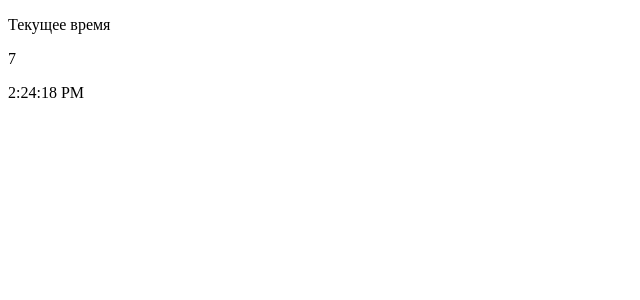
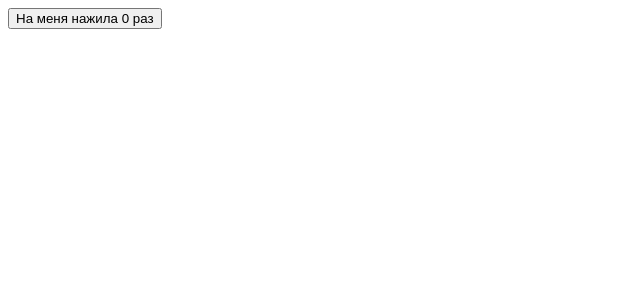
Before and after one commit to EvgenPrushk/ReactLessons, a React (Create React App) app in the folder react-tutorial/: page / in a window 1280 px wide. Shown: the top 300 px of the page, without its empty margins (0-640 px from the left). Built offline with nearby package versions, Linux system fonts and the light colour scheme.

Commit message:
feat: add lesson8

```diff
--- a/react-tutorial/src/App.js
+++ b/react-tutorial/src/App.js
@@ -1,45 +1,68 @@
 import React from "react";
 
 class App extends React.Component {
-  // осуществляется монтирование
   constructor(props) {
     super(props);
 
-    this.intervalFlag = null;
-
     this.state = {
-      title: "Текущее время",
-      date: new Date(),
       counter: 0,
     };
+    // используем привязку контекста
+   this.handlerClick = this.handlerClick.bind(this);
   }
-  // происходит состояние монтирования
-  componentDidMount() {
-    this.intervalFlag = setInterval(() => {
-      this.setState((state, props) => ({
-        date: new Date(),
-        counter: state.counter + 1,
-      }));
-    }, 1000);
-  }
-  // происходит состояние обнавления
-  componentDidUpdate() {
-    console.log("componentDidUpdate called");
-  }
-  // происходит состояние размонтирования
-  componentWillUnmount() {
-    clearInterval(this.intervalFlag);
-  }
+  handlerClick () {
+    this.setState({ counter: this.state.counter + 1 });
+  };
+  render() {
 
-  render() {
     return (
-      <div>
-        <p>{this.state.title}</p>
-        <p>{this.state.counter}</p>
-        <p>{this.state.date.toLocaleTimeString()}</p>
-      </div>
+      <button onClick={this.handlerClick}>
+        На меня нажила {this.state.counter} раз
+      </button>
     );
   }
 }
 
+// class App extends React.Component {
+//   // осуществляется монтирование
+//   constructor(props) {
+//     super(props);
+
+//     this.intervalFlag = null;
+
+//     this.state = {
+//       title: "Текущее время",
+//       date: new Date(),
+//       counter: 0,
+//     };
+//   }
+//   // происходит состояние монтирования
+//   componentDidMount() {
+//     this.intervalFlag = setInterval(() => {
+//       this.setState((state, props) => ({
+//         date: new Date(),
+//         counter: state.counter + 1,
+//       }));
+//     }, 1000);
+//   }
+//   // происходит состояние обнавления
+//   componentDidUpdate() {
+//     console.log("componentDidUpdate called");
+//   }
+//   // происходит состояние размонтирования
+//   componentWillUnmount() {
+//     clearInterval(this.intervalFlag);
+//   }
+
+//   render() {
+//     return (
+//       <div>
+//         <p>{this.state.title}</p>
+//         <p>{this.state.counter}</p>
+//         <p>{this.state.date.toLocaleTimeString()}</p>
+//       </div>
+//     );
+//   }
+// }
+
 export default App;
```
